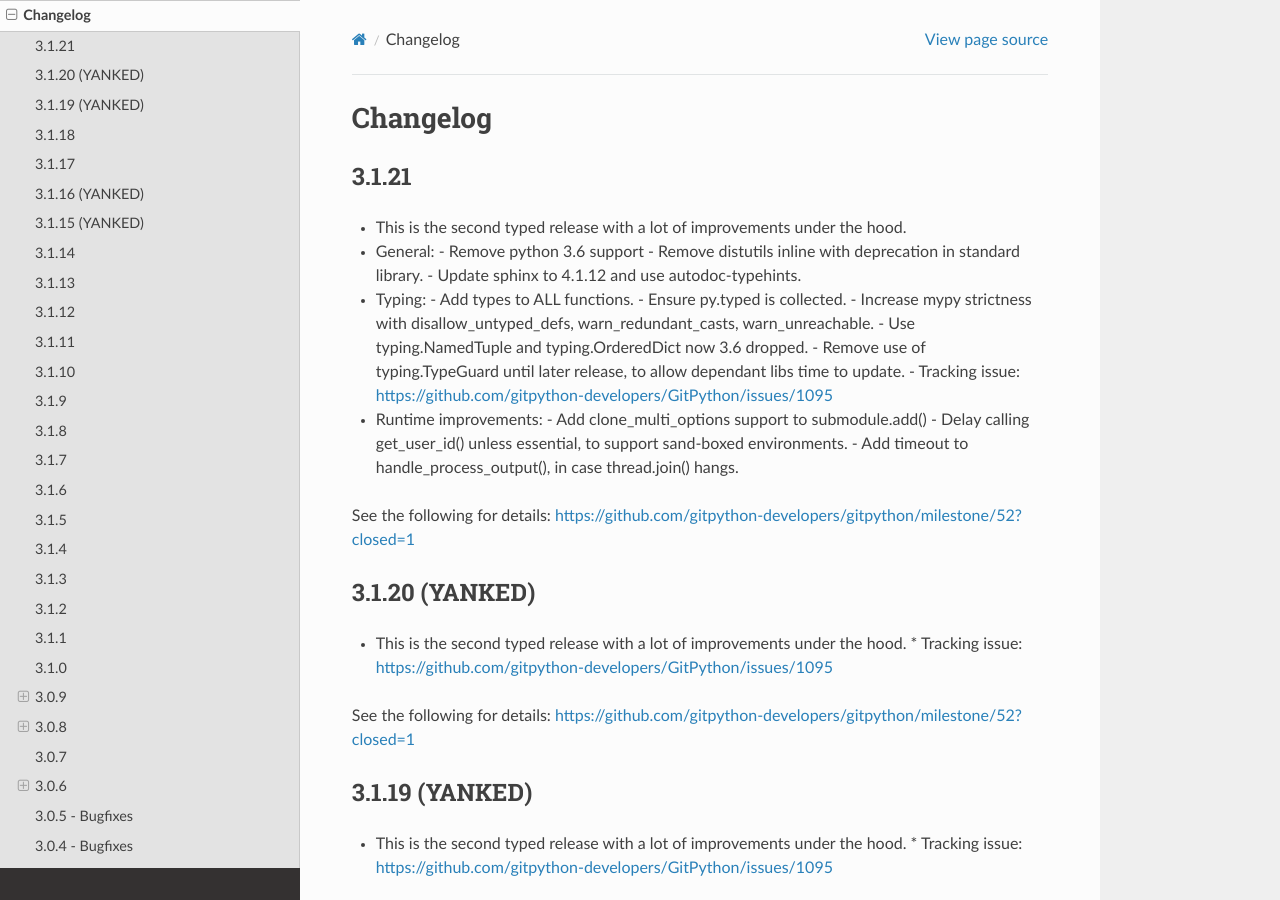
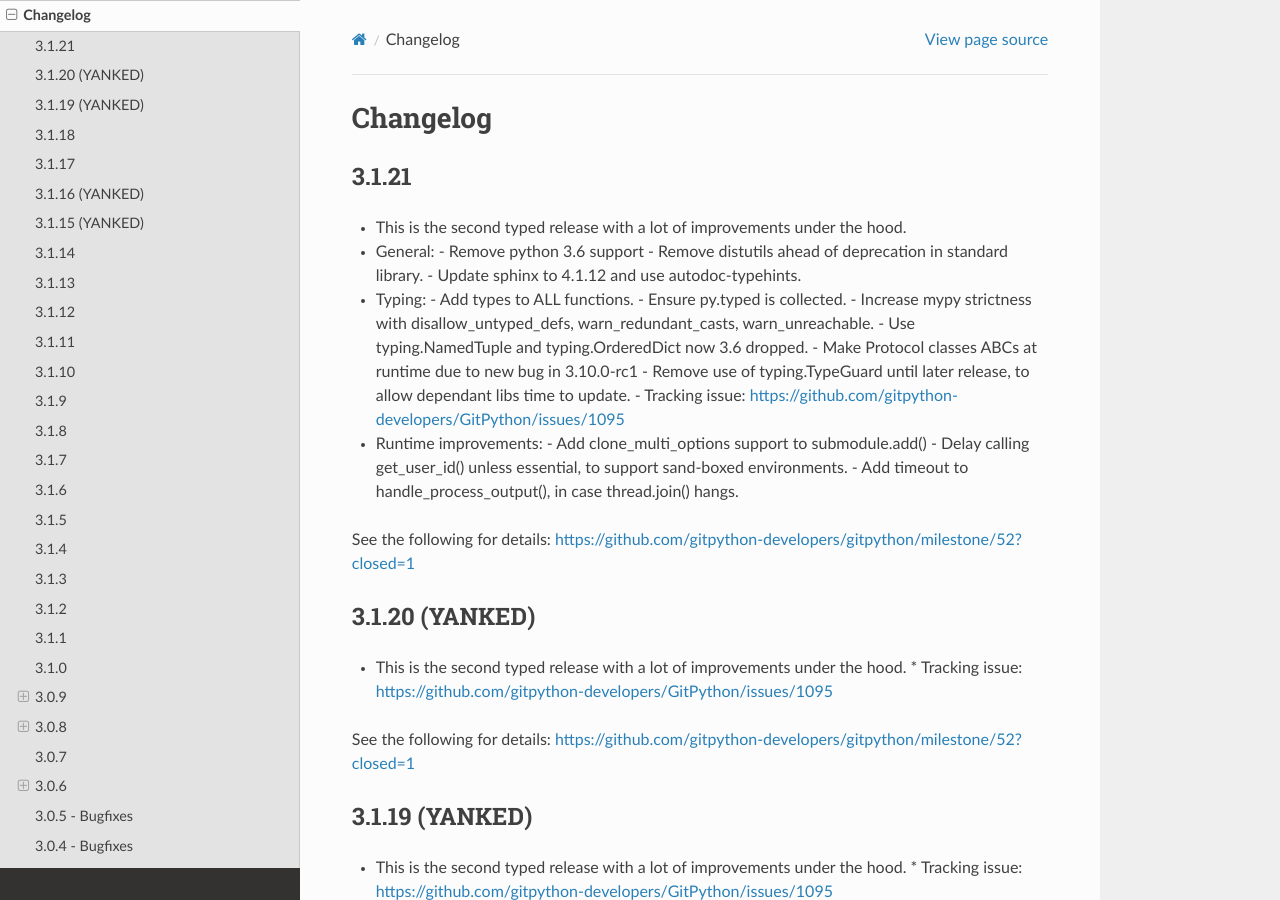
Before and after one commit to gitpython-developers/GitPython, a Sphinx documentation site: the page built from doc/source/changes.rst, in a window 1280 px wide and 900 px high. Built offline with Sphinx 7.4.7 and the Read the Docs theme 2.0.0, drawn with Linux system fonts in a browser that asks for light colours.

Commit message:
Update changes.rst

```diff
--- a/doc/source/changes.rst
+++ b/doc/source/changes.rst
@@ -9,7 +9,7 @@
 
 * General:
   - Remove python 3.6 support
-  - Remove distutils inline with deprecation in standard library.
+  - Remove distutils ahead of deprecation in standard library.
   - Update sphinx to 4.1.12 and use autodoc-typehints.
 
 * Typing:
@@ -17,6 +17,7 @@
   - Ensure py.typed is collected.
   - Increase mypy strictness with disallow_untyped_defs, warn_redundant_casts, warn_unreachable.
   - Use typing.NamedTuple and typing.OrderedDict now 3.6 dropped.
+  - Make Protocol classes ABCs at runtime due to new bug in 3.10.0-rc1
   - Remove use of typing.TypeGuard until later release, to allow dependant libs time to update.
   - Tracking issue: https://github.com/gitpython-developers/GitPython/issues/1095
 
@@ -30,7 +31,7 @@
 
 
 3.1.20 (YANKED)
-======
+===============
 
 * This is the second typed release with a lot of improvements under the hood.
   * Tracking issue: https://github.com/gitpython-developers/GitPython/issues/1095
```
